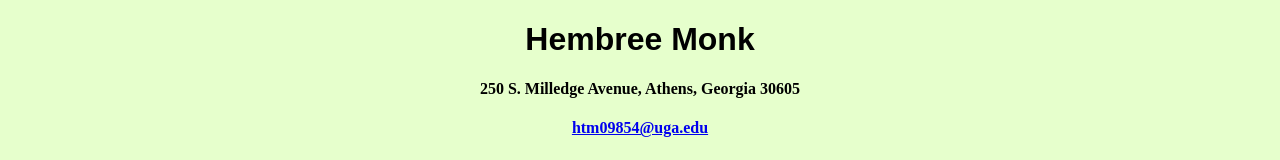
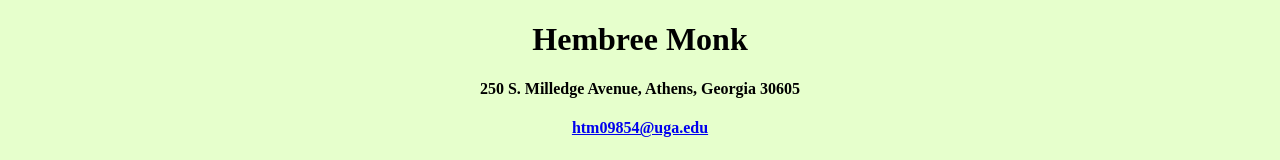
Before and after one commit to htm09854/hembreemonk, a plain HTML site: page index.html in a window 1280 px wide. Shown: the top 160 px of the page. Drawn offline with Linux system fonts and the light colour scheme.

Commit message:
Update index.html

```diff
--- a/index.html
+++ b/index.html
@@ -5,7 +5,7 @@
 	<style>
 	P {font-family:Arial}
 	BODY {background-color:#e6ffcc}
-	h1 {font-family:Arial; font-size= 35pts}
+	h1 {font-size= 35pts}
 	</style>
 
 	</head>
```
